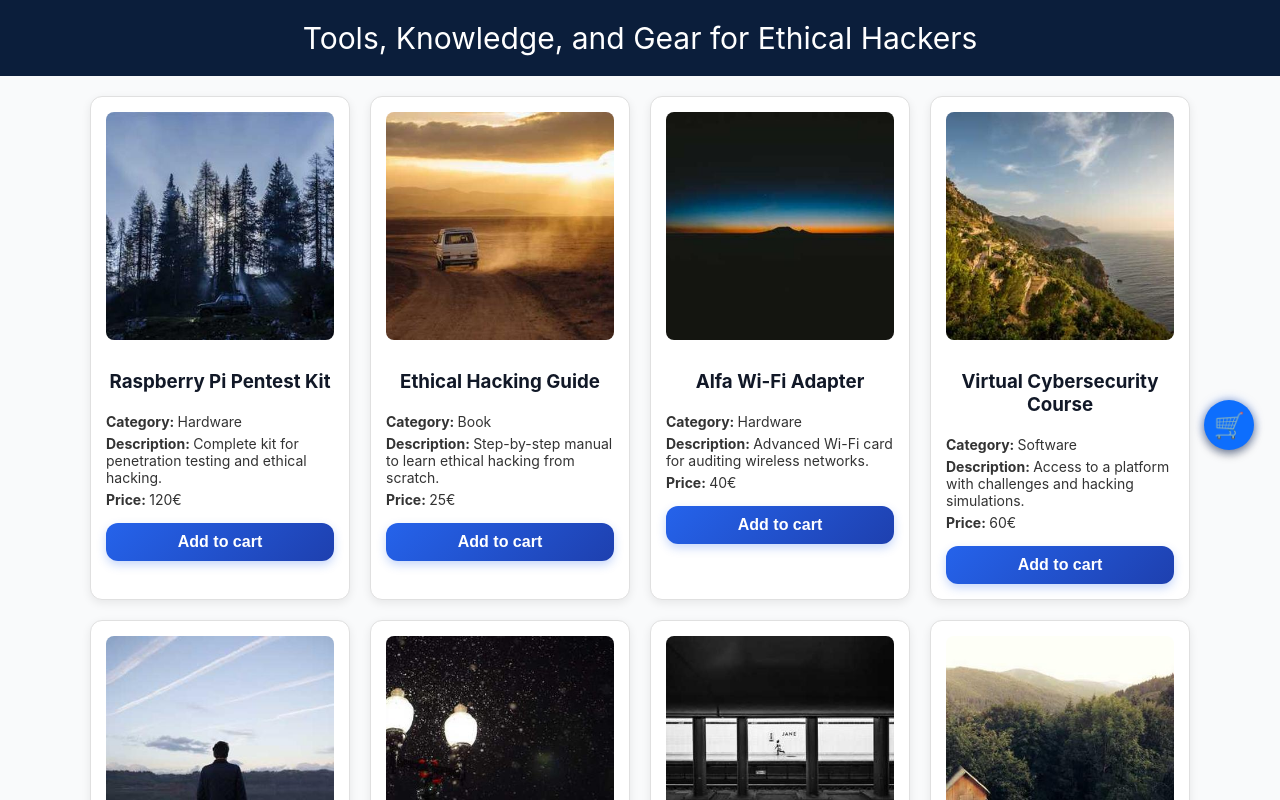
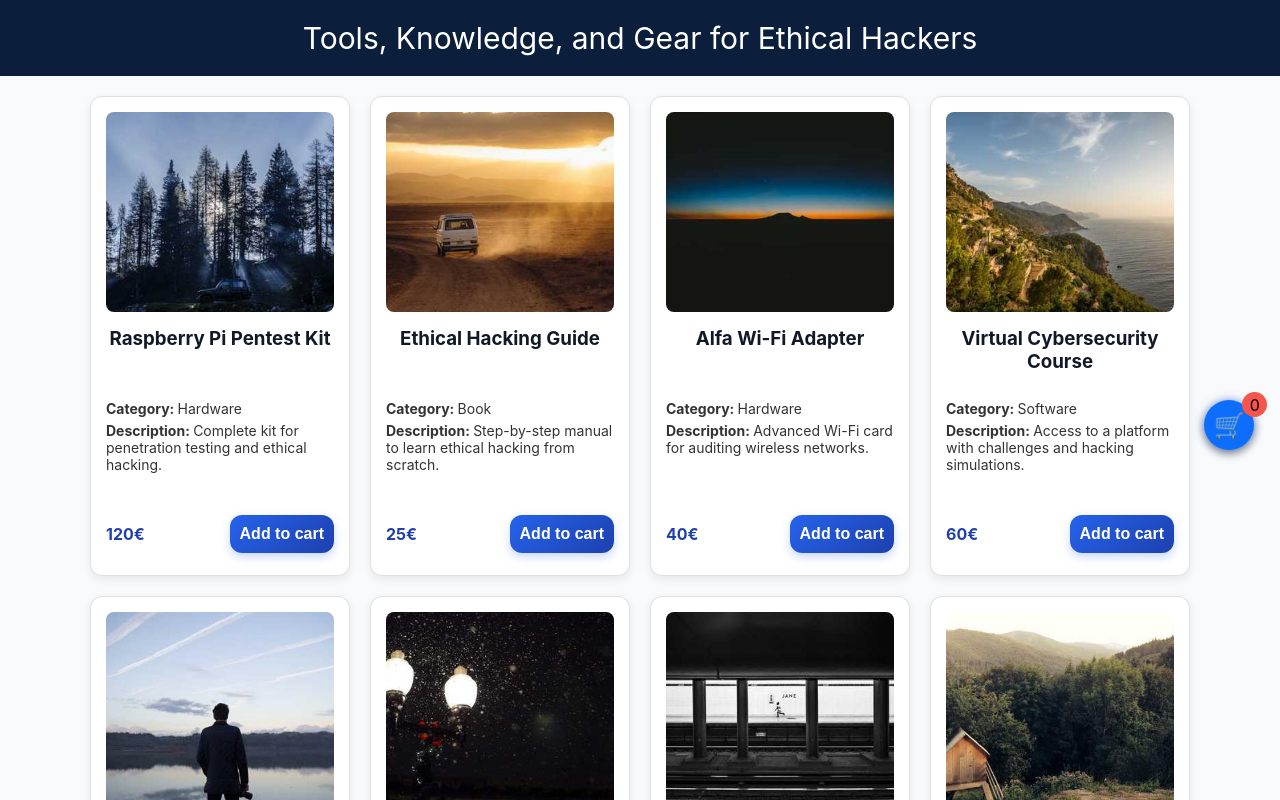
Before and after one commit to ouielba90/actividad-inicial-React-Ouissam, a React (Vite) app: page / in a window 1280 px wide. Shown: the top 800 px of the page. Built offline with nearby package versions, Linux system fonts and the light colour scheme.

Commit message:
add phase 2.3 – implement product deletion and other features

```diff
--- a/src/App.jsx
+++ b/src/App.jsx
@@ -7,9 +7,9 @@
 
   return (
     <div>
-      <Header></Header>
-      <Products></Products>
-      <Footer></Footer>
+      <Header />
+      <Products />
+      <Footer />
     </div>
   )
 }
--- a/src/components/Footer.jsx
+++ b/src/components/Footer.jsx
@@ -1,6 +1,6 @@
 function Footer() {
   return (
-    <div className="footer">© 2025 CyberStore | Empowering the next generation of ethical hackers</div>
+    <footer className="footer">© 2025 CyberStore | Empowering the next generation of ethical hackers</footer>
   )
 }
 
--- a/src/components/Header.jsx
+++ b/src/components/Header.jsx
@@ -1,8 +1,6 @@
 function Header() {
   return (
-    <div>
-      <div className="header">Tools, Knowledge, and Gear for Ethical Hackers</div>
-    </div>
+    <div className="header">Tools, Knowledge, and Gear for Ethical Hackers</div>
   )
 }
 
--- a/src/components/Product.jsx
+++ b/src/components/Product.jsx
@@ -1,17 +1,21 @@
 function Product({ id, name, category, description, price, image, onShoppingCart }) {
-  let alt_image = image.replace(".jpg", "");
-  alt_image = `${alt_image} image`
-  image = "../../public/images/" + image
+  const imagePath = `../../public/images/${image}`;
+  const altText = `${image.replace(".jpg", "")} image`;
 
   return (
     <div className="card" key={id}>
-      <img src={image} alt={`${alt_image}`} />
-      <div><h3>{name}</h3></div>
+      <div className="image-h3">
+        <img src={imagePath} alt={altText} />
+        <div><h3>{name}</h3></div>
+      </div>
       <div className="card-text-props">
         <p><b>Category: </b>{category}</p>
         <p><b>Description: </b>{description}</p>
-        <p><b>Price: </b>{price}€</p></div>
-      <button className="addItemToCard-Btn" onClick={() => onShoppingCart({ id, name, price })}>Add to cart</button>
+      </div>
+      <div className="card-footer">
+        <p className="price">{price}€</p>
+        <button className="addItemToCard-Btn" onClick={() => onShoppingCart({ id, name, price })}>Add to cart</button>
+      </div>
     </div>
   )
 }
--- a/src/components/Products.jsx
+++ b/src/components/Products.jsx
@@ -7,21 +7,18 @@
   let [shoppingCartList, setshoppingCartList] = useState([])
 
   function addToShoppingCart(product) {
-    console.log("S", shoppingCartList)
-    console.log("P", product)
     if (shoppingCartList.some(item => item.id === product.id)) {
       alert("The item was already added!")
     } else {
-      setshoppingCartList(shoppingCartList.concat(product))
+      setshoppingCartList(prevState => prevState.concat(product))
     }
   }
   return (
     <div className="products">
       {products.map((product) => {
-        console.log(shoppingCartList)
-        return <Product key={product.id} id={product.id} name={product.name} category={product.category} description={product.description} price={product.price} image={product.image} onShoppingCart={addToShoppingCart} />
+        return <Product key={product.id} id={product.id} name={product.name} category={product.category} description={product.description} price={product.price} image={product.image} onShoppingCart={() => addToShoppingCart(product)} />
       })}
-      <ShoppingCart cartList={shoppingCartList}></ShoppingCart>
+      <ShoppingCart cartList={shoppingCartList} setcartList={setshoppingCartList}></ShoppingCart>
     </div>
   )
 }
--- a/src/components/ShoppingCart.jsx
+++ b/src/components/ShoppingCart.jsx
@@ -1,10 +1,18 @@
 import { useState } from "react"
+import trashBinIcon from "./../../public/images/trash-bin.png"
 
-function ShoppingCart({ cartList }) {
+function ShoppingCart({ cartList, setcartList }) {
   const [showForm, setshowForm] = useState(false)
+
+  function onDeleteProduct(index) {
+    setcartList(prevCartList =>
+      [...prevCartList.slice(0, index), ...prevCartList.slice(index + 1)]
+    )
+  }
   return (
     <div>
       <button onClick={() => setshowForm(toggle(showForm))} className="shopping-Btn">🛒</button>
+      <div className="items-basket-count">{cartList.length}</div>
       {showForm ? (
         <div className="shopping-cart shopping-cart-open" >
           <button onClick={() => setshowForm(false)}
@@ -14,14 +22,27 @@
               <thead>
                 <tr>
                   <th>Item</th>
-                  <th>Price</th>
+                  <th className="priceTable">Price</th>
+                  <th className="action-col">Action</th>
                 </tr>
               </thead>
               <tbody>
-                {cartList.map((list) => {
-                  return <tr key={list.id}><td className="itemTable">{list.name}</td><td className="priceTable">{list.price}€</td></tr>
+                {cartList.map((item, index) => {
+                  return <tr key={item.id}>
+                    <td className="itemTable">{item.name}</td>
+                    <td className="priceTable">{item.price}€</td>
+                    <td className="action-col">
+                      <button className="trash-Btn" onClick={() => onDeleteProduct(index)}>
+                        <img src={trashBinIcon} />
+                      </button>
+                    </td>
+                  </tr>
                 })}
-                <tr><td className="totalPrice"><b>Total</b></td><td className="priceTable"><b>{cartList.reduce((sum, item) => sum + item.price, 0)}€</b></td></tr>
+                <tr>
+                  <td className="totalPrice"><b>Total</b></td>
+                  <td className="priceTable"><b>{cartList.reduce((sum, item) => sum + item.price, 0)}€</b></td>
+                  <td className="priceTable"></td>
+                </tr>
               </tbody>
             </table>) : undefined}
         </div>
--- a/src/index.css
+++ b/src/index.css
@@ -32,35 +32,59 @@
 .card {
   display: flex;
   flex-direction: column;
+  justify-content: space-between;
   border: 1px solid #e0e0e0;
   padding: 15px;
   width: 260px;
+  min-height: 480px;
   background-color: white;
   box-sizing: border-box;
   border-radius: 12px;
   box-shadow: 0 3px 10px rgba(0, 0, 0, 0.08);
 }
-
-.card img {
+.image-h3 {
+  height: 250px;
+  display: flex;
+  flex-direction: column;
+  justify-content: flex-start;
+  align-items: center;
+}
+.image-h3 img {
   width: 100%;
+  height: 200px;
+  object-fit: cover;
   border-radius: 8px;
-  margin: 0 auto 15px auto;
 }
 
-.card h3 {
+.image-h3 h3 {
   text-align: center;
-  margin: 15px auto;
+  margin: 15px auto 0px auto;
   color: #111827;
 }
 
 .card-text-props {
   width: 100%;
-  margin: 0 auto;
+  height: 75px;
+  margin: 25px 0;
 }
 .card-text-props p {
   margin: 5px 0;
   font-size: 14px;
   color: #333333;
+}
+
+.card-footer {
+  margin-top: 5px;
+  display: flex;
+  justify-content: space-between;
+  align-items: center;
+  width: 100%;
+}
+
+.price {
+  font-weight: bold;
+  color: #1e40af;
+  font-size: 16px;
 }
 
 .shopping-Btn {
@@ -81,18 +105,50 @@
     0 0 10px rgba(37, 99, 235, 0.5);
 }
 
+.items-basket-count {
+  position: fixed;
+  width: 25px;
+  height: 25px;
+  top: 49%;
+  right: 1%;
+  background-color: #f5554a;
+  border-radius: 50%;
+  text-align: center;
+  align-content: center;
+  z-index: 10;
+}
+
 .shopping-cart {
   position: fixed;
   top: 50%;
   right: 4%;
   border: 1px solid black;
   width: 350px;
-  height: auto;
+  max-height: 285px;
   background-color: white;
-  border-radius: 25px;
+  border-radius: 25px 0 0 25px;
   font-size: 14px;
+  overflow-y: scroll;
 }
 
+.shopping-cart::-webkit-scrollbar {
+  width: 8px;
+}
+
+.shopping-cart::-webkit-scrollbar-track {
+  background: #f1f1f1;
+  border-radius: 8px;
+}
+
+.shopping-cart::-webkit-scrollbar-thumb {
+  background-color: #888;
+  border-radius: 8px;
+  border: 2px solid #f1f1f1;
+}
+
+.shopping-cart::-webkit-scrollbar-thumb:hover {
+  background-color: #555;
+}
 .shopping-cart-open {
   animation-name: shopping-cartAnimation;
   animation-duration: 2s;
@@ -141,7 +197,6 @@
   border: none;
   border-radius: 12px;
   padding: 10px;
-  margin-top: 10px;
   cursor: pointer;
   box-shadow: 0 4px 10px rgba(37, 99, 235, 0.25);
 }
@@ -162,13 +217,19 @@
   color: white;
   text-align: left;
   padding: 10px;
-  font-size: 16px;
+  font-size: 14px;
 }
 
 table td {
   padding: 8px 10px;
   border-bottom: 1px solid #ddd;
   font-size: 14px;
+}
+
+.action-col {
+  display: flex;
+  justify-content: center; /* horizontal center */
+  align-items: center;
 }
 
 .totalPrice,
@@ -179,3 +240,17 @@
 .itemTable {
   text-align: left;
 }
+
+.trash-Btn {
+  border: none;
+  display: flex;
+  justify-content: center;
+  align-items: center;
+  text-align: center;
+  cursor: pointer;
+  background-color: white;
+}
+
+.trash-Btn img {
+  width: 30px;
+}
```
Also changed, not shown: public/images/trash-bin.png (added), 1 other file (tests, documents, lock files or other folders).
